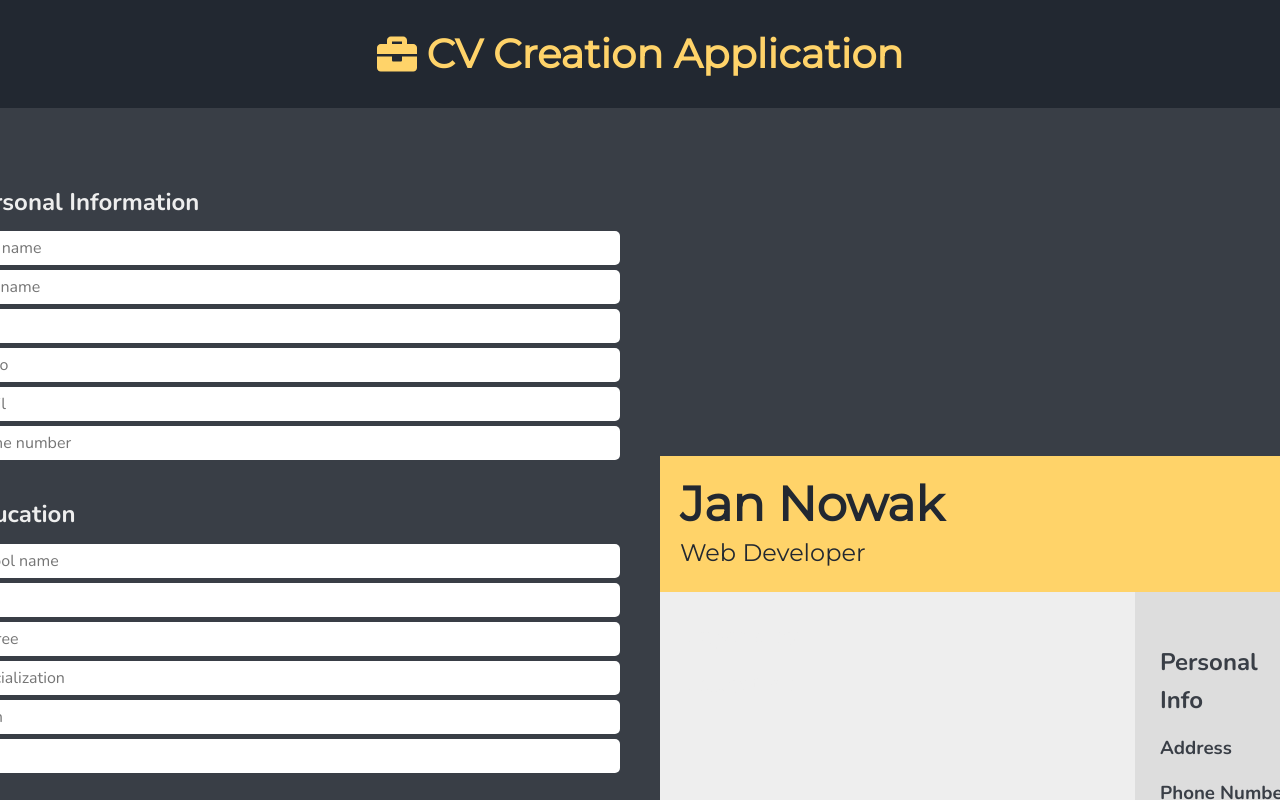
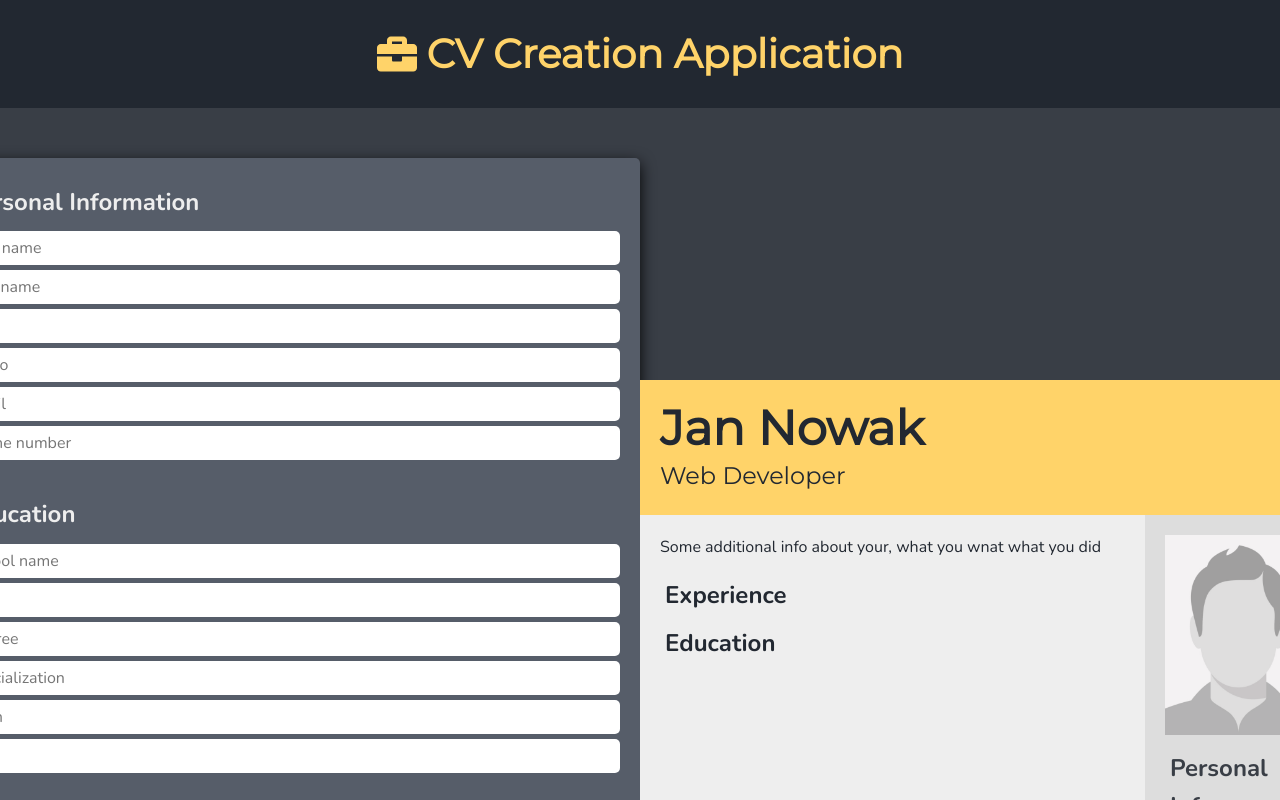
Before and after one commit to GBN6/CV-Application, a React (Create React App) app: page / in a window 1280 px wide. Shown: the top 800 px of the page. Built offline with nearby package versions, Linux system fonts and the light colour scheme.

Commit message:
Add photo example

```diff
--- a/src/components/CvForm/CvForm.js
+++ b/src/components/CvForm/CvForm.js
@@ -24,6 +24,8 @@ const CvWrapper = styled.div`
   padding: 2rem;
   gap: 3rem;
   min-width: 700px;
+  box-shadow: rgba(0, 0, 0, 0.95) 0px 5px 15px;
+  background-color: #565d69;
 `;
 
 export default CvForm;
--- a/src/components/CvResult/CvResult.js
+++ b/src/components/CvResult/CvResult.js
@@ -14,7 +14,7 @@ const CvResult = () => {
 
 const CvResultWrap = styled.div`
   min-width: 700px;
-  padding: 2rem;
+  margin-top: 3rem;
 `;
 
 export default CvResult;
--- a/src/components/CvResult/CvResultMain.js
+++ b/src/components/CvResult/CvResultMain.js
@@ -2,21 +2,24 @@ import React from 'react';
 import styled from 'styled-components';
 import Section from '../Utility/Section';
 import Subsection from '../Utility/Subsection';
+import photo from '../../assets/photo.png';
 
 const CvResultMain = () => {
   return (
     <CvResultMainWrap>
       <Content>
-        <Description></Description>
-        <Section title="Experience"></Section>
-        <Section title="Education"></Section>
+        <Description>
+          Some additional info about your, what you wnat what you did
+        </Description>
+        <Section title='Experience'></Section>
+        <Section title='Education'></Section>
       </Content>
       <Sidebar>
-        <Photo></Photo>
-        <Section title="Personal Info" >
-            <Subsection title="Address"></Subsection>
-            <Subsection title="Phone Number"></Subsection>
-            <Subsection title="Email"></Subsection>
+        <Photo src={photo} alt='example' />
+        <Section title='Personal Info'>
+          <Subsection title='Address'></Subsection>
+          <Subsection title='Phone Number'></Subsection>
+          <Subsection title='Email'></Subsection>
         </Section>
       </Sidebar>
     </CvResultMainWrap>
@@ -31,17 +34,24 @@ const Content = styled.div`
   padding: 2rem;
   background-color: rgb(238, 238, 238);
   flex: 3;
+  color: #222831;
 `;
 
 const Sidebar = styled.div`
   padding: 2rem;
   background-color: rgb(221, 221, 221);
   flex: 1;
-  color: #393E46;
+  color: #393e46;
 `;
 
-const Description = styled.p``;
+const Description = styled.p`
+margin-bottom: 1rem;
+`;
 
-const Photo = styled.img``;
+const Photo = styled.img`
+margin-bottom: 2rem
+max-width: 100px;
+max-height: 200px;
+`;
 
 export default CvResultMain;
```
Also changed, not shown: src/assets/photo.png (added).
